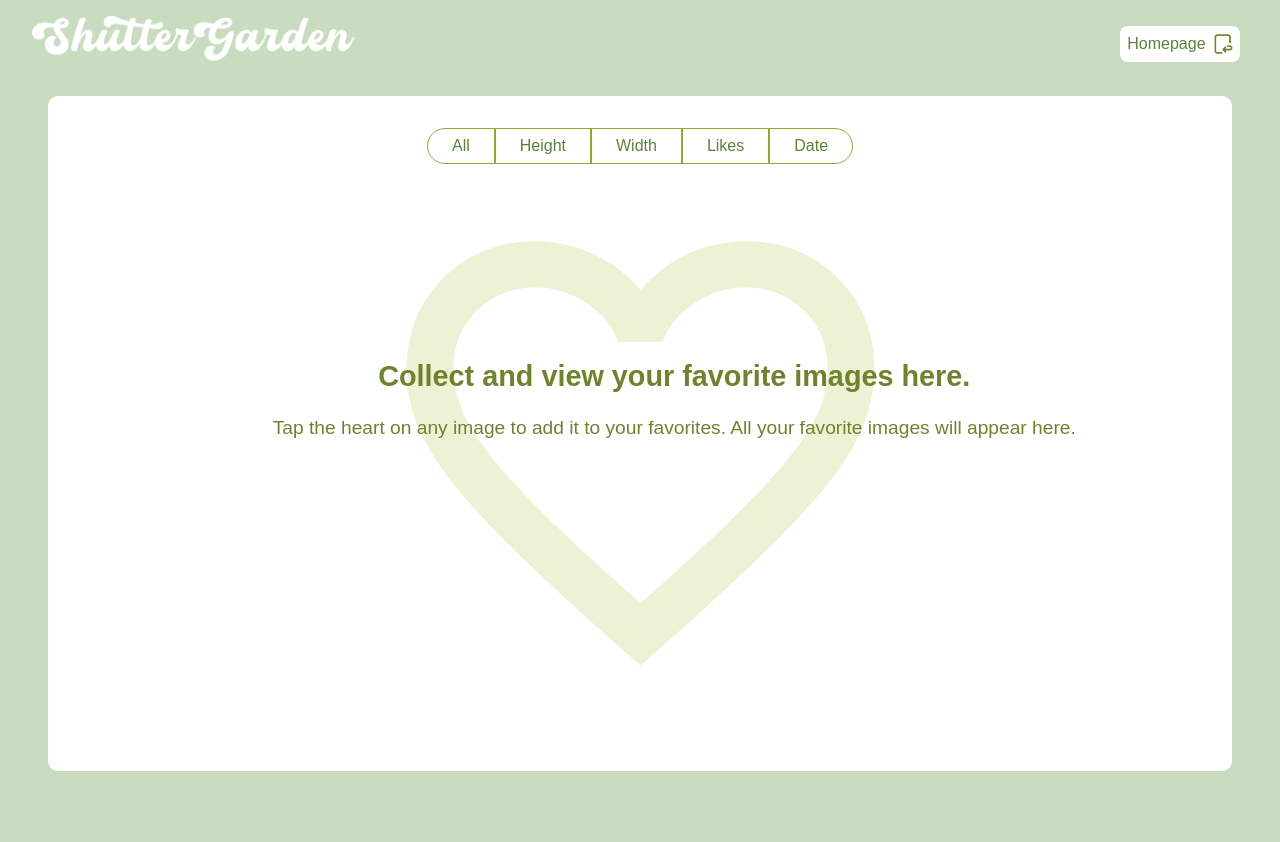
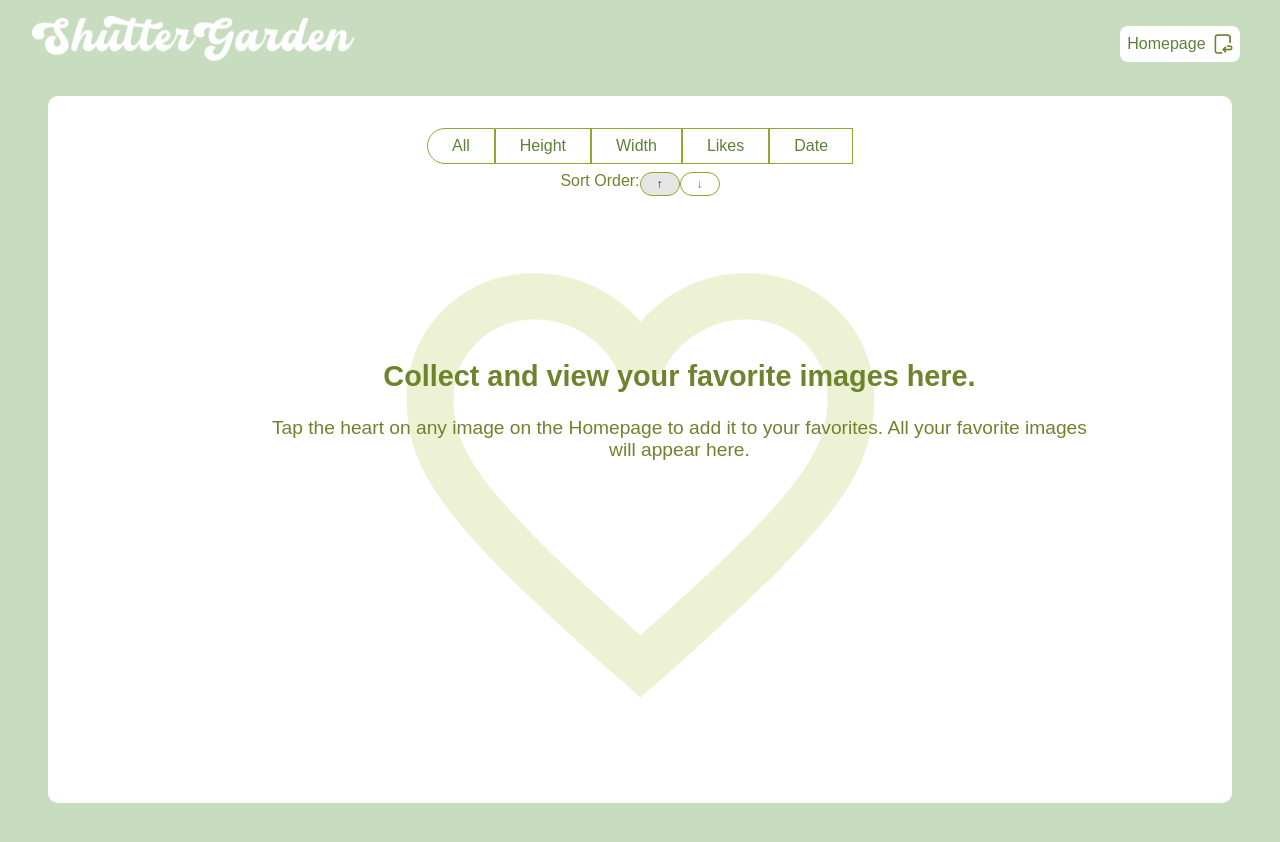
Before and after one commit to EvaBytes/ShutterGarden, a React (Vite) app: page /favorites in a window 1280 px wide. Shown: the top 842 px of the page. Before the commit the page ends 819 px from the top, so only its background shows below. Built offline with nearby package versions, Linux system fonts and the light colour scheme.

Commit message:
Filter buttons updated

```diff
--- a/src/pages/Favorites/FavoritesList.css
+++ b/src/pages/Favorites/FavoritesList.css
@@ -377,6 +377,38 @@
     border-bottom-right-radius: 50px;
 }
 
+.sort-order-controls {
+    display: flex;
+    justify-content: center;
+    margin-top: .5rem;
+}
+
+.sort-button {
+    border: 1.5px solid rgb(140, 169, 52);
+    background-color: white;
+    color: rgb(92, 130, 56);
+    font-size: 0.75rem;
+    padding: 0.25rem 1rem;
+    border-radius: 50px;
+    cursor: pointer;
+    font-weight: normal;
+    transition: background-color 0.3s ease, font-weight 0.3s ease, color 0.3s ease;
+    align-items: center;
+    justify-content: center;
+}
+
+.sort-button.active {
+    background-color: rgb(230, 230, 230);
+    font-weight: bold;
+    color: rgb(51, 51, 51);
+}
+
+.sort-button:hover {
+    background-color: rgb(240, 240, 240);
+    color: rgb(51, 51, 51);
+}
+
+
 
 @media only screen and (min-width: 1000px) {
     .return-homepage {
--- a/src/pages/Favorites/FavoritesList.jsx
+++ b/src/pages/Favorites/FavoritesList.jsx
@@ -1,11 +1,11 @@
-import React, { useEffect, useState } from "react";
-import { useNavigate } from "react-router-dom";
-import { DownloadButton } from "../../components/Buttons/DownloadButton.jsx";
-import { DeleteButton } from "../../components/Buttons/DeleteButton.jsx";
-import ReturnHomeIcon from "../../assets/ReturnHome.png";
-import BackgroundFavorites from "../../assets/favoriteBG.png";
-import EditText from "../../assets/EditText.png";
-import "./FavoritesList.css";
+import React, { useEffect, useState } from 'react';
+import { useNavigate } from 'react-router-dom';
+import { DownloadButton } from '../../components/Buttons/DownloadButton.jsx';
+import { DeleteButton } from '../../components/Buttons/DeleteButton.jsx';
+import ReturnHomeIcon from '../../assets/ReturnHome.png';
+import BackgroundFavorites from '../../assets/favoriteBG.png';
+import EditText from '../../assets/EditText.png';
+import './FavoritesList.css';
 
 export const FavoritesList = () => {
     const navigate = useNavigate();
@@ -15,7 +15,8 @@ export const FavoritesList = () => {
     const [modalImage, setModalImage] = useState(null);
     const [modalDescription, setModalDescription] = useState("");
     const [notification, setNotification] = useState(null);
-    const [filter, setFilter] = useState("all");
+    const [filter, setFilter] = useState('all');
+    const [sortOrder, setSortOrder] = useState("ascending");
 
     useEffect(() => {
         const savedFavorites = JSON.parse(localStorage.getItem("favorites")) || [];
@@ -62,20 +63,44 @@ export const FavoritesList = () => {
         showNotification("Description updated successfully.");
     };
 
-    const filteredFavorites = favorites.filter((image) => {
+    const filterAndSortFavorites = (favorites, filter, sortOrder) => {
+        let filtered = favorites;
+
         switch (filter) {
             case "height":
-                return image.height > 1000;
+                filtered = favorites.sort((a, b) =>
+                    sortOrder === "ascending" ? a.height - b.height : b.height - a.height
+                );
+                break;
             case "width":
-                return image.width > 1000;
+                filtered = favorites.sort((a, b) =>
+                    sortOrder === "ascending" ? a.width - b.width : b.width - a.width
+                );
+                break;
             case "likes":
-                return image.likes > 100;
+                filtered = favorites.sort((a, b) =>
+                    sortOrder === "ascending" ? a.likes - b.likes : b.likes - a.likes
+                );
+                break;
             case "date":
-                return new Date(image.date_added) > new Date("2023-01-01");
+                filtered = favorites.sort((a, b) =>
+                    sortOrder === "ascending"
+                        ? new Date(a.date_added) - new Date(b.date_added)
+                        : new Date(b.date_added) - new Date(a.date_added)
+                );
+                break;
             default:
-                return true;
+                filtered = favorites;
         }
-    });
+
+        return filtered;
+    };
+
+    const sortedAndFilteredFavorites = filterAndSortFavorites(
+        favorites,
+        filter,
+        sortOrder
+    );
 
     return (
         <div className="favorites-list">
@@ -96,6 +121,22 @@ export const FavoritesList = () => {
                 <button className="filter-button" onClick={() => setFilter("width")}>Width</button>
                 <button className="filter-button" onClick={() => setFilter("likes")}>Likes</button>
                 <button className="filter-button" onClick={() => setFilter("date")}>Date</button>
+
+                <div className="sort-order-controls">
+                    <label>Sort Order:</label>
+                    <button
+                        className={`sort-button ${sortOrder === "ascending" ? "active" : ""}`}
+                        onClick={() => setSortOrder("ascending")}
+                    >
+                        <span>↑</span>
+                    </button>
+                    <button
+                        className={`sort-button ${sortOrder === "descending" ? "active" : ""}`}
+                        onClick={() => setSortOrder("descending")}
+                    >
+                        <span>↓</span>
+                    </button>
+                </div>
             </div>
 
             {!favorites || favorites.length === 0 ? (
@@ -108,14 +149,14 @@ export const FavoritesList = () => {
                     <div className="text-overlay">
                         <h2>Collect and view your favorite images here.</h2>
                         <p>
-                            Tap the heart on any image to add it to your favorites. All your
-                            favorite images will appear here.
+                            Tap the heart on any image on the Homepage to add it to your
+                            favorites. All your favorite images will appear here.
                         </p>
                     </div>
                 </div>
             ) : (
                 <div className="favorites-gallery">
-                    {filteredFavorites.map((image) => (
+                    {sortedAndFilteredFavorites.map((image) => (
                         <div
                             key={image.id}
                             className={`image-card ${
--- a/src/pages/HomePage/HomePage.jsx
+++ b/src/pages/HomePage/HomePage.jsx
@@ -7,7 +7,7 @@ import { useNavigate } from "react-router-dom";
 import search from "../../assets/searchSMALL.png";
 import heartPhoneIcon from "../../assets/heartPhone.png";
 import emptyHeart from "../../assets/IconFAV.png";
-import filledHeart from "../../assets/filledHeart.png"
+import filledHeart from "../../assets/filledHeart.png";
 import "./HomePage.css";
 
 export const HomePage = () => {
@@ -129,17 +129,18 @@ export const HomePage = () => {
 
             {isModalOpen && (
                 <div className="modal-overlay" onClick={closeModal}>
-                    <div
-                        className="modal-content"
-                        onClick={(e) => e.stopPropagation()}
-                    >
-                        {isImageLoading && <p className="loading-spinner">Loading image...</p>}
+                    <div className="modal-content" onClick={(e) => e.stopPropagation()}>
+                        {isImageLoading && (
+                            <p className="loading-spinner">Loading image...</p>
+                        )}
                         <img
                             src={selectedImage?.urls.full}
                             alt="Selected"
                             className="modal-image"
                             onLoad={handleImageLoaded}
-                            style={isImageLoading ? { display: "none" } : {}}
+                            style={{
+                                display: isImageLoading ? "none" : "block",
+                            }}
                         />
                         <button className="close-button" onClick={closeModal}>
                             &times;
```
